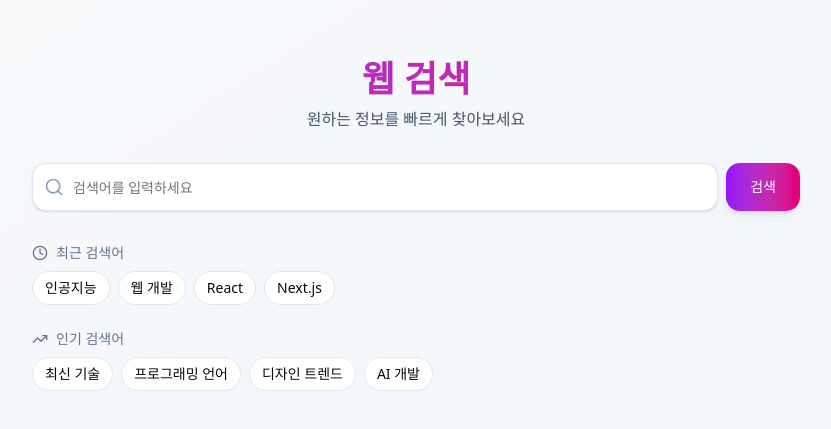
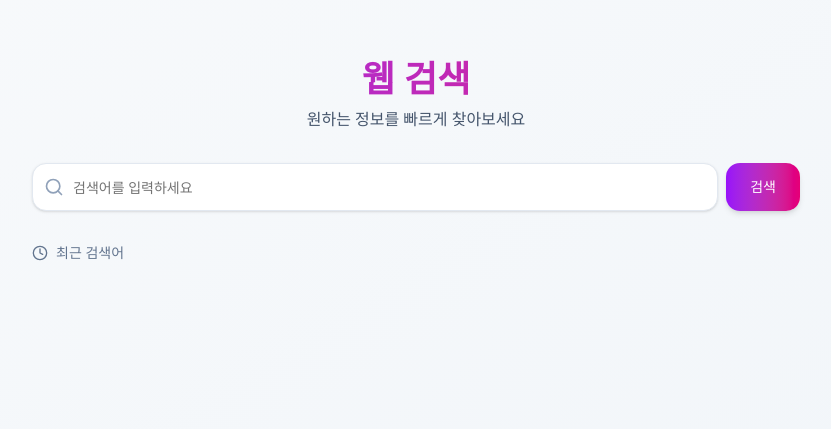
Before and after one commit to Practical-Coding-Team3/Practical_Coding, a Next.js app in the folder client/: page / in a window 1280 px wide. Shown: the part 157-586 px from the top of the page, without its empty margins (224-1055 px from the left). Built offline with nearby package versions, Linux system fonts and the light colour scheme.

Commit message:
최근 검색어 기능 제공

```diff
--- a/client/app/page.tsx
+++ b/client/app/page.tsx
@@ -2,11 +2,13 @@
 
 import type React from "react"
 import axios from "axios"
-import { useState, useRef } from "react"
+import { useState, useRef, useEffect } from "react"
 import { Search, Loader2, ArrowRight, Clock, TrendingUp } from "lucide-react"
 import { Button } from "@/components/ui/button"
 import { Input } from "@/components/ui/input"
 import { motion, AnimatePresence } from "framer-motion"
+const RECENT_SEARCHES_KEY = 'recentSearches';
+const MAX_RECENT_SEARCHES = 5; // 저장할 최대 최근 검색어 개수
 
 
 export default function SearchBrowser() {
@@ -15,19 +17,39 @@ export default function SearchBrowser() {
   const [hasSearched, setHasSearched] = useState(false)
   const [results, setResults] = useState<any[]>([])
   const [isSearching, setIsSearching] = useState(false)
-  const [recentSearches] = useState(["인공지능", "웹 개발", "React", "Next.js"])
-  const [trendingSearches] = useState(["최신 기술", "프로그래밍 언어", "디자인 트렌드", "AI 개발"])
+  // const [recentSearches] = useState(["인공지능", "웹 개발", "React", "Next.js"])
+  const [recentSearches, setRecentSearches] = useState<string[]>([]);
+
+  useEffect(() => {
+    const storedSearches = localStorage.getItem(RECENT_SEARCHES_KEY);
+    if (storedSearches) {
+      setRecentSearches(JSON.parse(storedSearches));
+    }
+  }, [query])
+
+
+  const saveRecentSearch = (newQuery: string) => {
+    if (newQuery.trim() === '') return;
+    // 기존 검색어 목록 불러오기
+    const storedSearches = localStorage.getItem(RECENT_SEARCHES_KEY);
+    const recentSearches = storedSearches ? JSON.parse(storedSearches) : [];
+    // 중복된 검색어 제거 후 새로운 검색어 추가
+    const updatedSearches = [
+      newQuery,
+      ...recentSearches.filter((q: string) => q !== newQuery),
+    ].slice(0, MAX_RECENT_SEARCHES);
+    // 업데이트된 목록 로컬 스토리지에 저장
+    localStorage.setItem(RECENT_SEARCHES_KEY, JSON.stringify(updatedSearches));
+  };
 
   const handleSearch = async (e: React.FormEvent) => {
     e.preventDefault()
     if (!query.trim()) return
+    setIsSearching(true)
+    console.log(inputRef.current?.value)
+    saveRecentSearch(query);
 
-    setIsSearching(true)
-
-    const response = await axios.post("http://localhost:8000/text", { text: query });
-
-
-
+    // const response = await axios.post("http://localhost:8000/text", { text: query });
     // 검색 효과를 위한 타임아웃
     setTimeout(() => {
       // 가상 검색 결과
@@ -90,8 +112,7 @@ export default function SearchBrowser() {
     <main className="min-h-screen bg-gradient-to-br from-slate-50 to-slate-100 dark:from-slate-900 dark:to-slate-800 p-4 transition-all duration-300">
       <div className="max-w-5xl mx-auto">
         <div
-          className={`w-full max-w-3xl mx-auto transition-all duration-500 ease-in-out ${
-            hasSearched ? "pt-4" : "pt-[25vh]"
+          className={`w-full max-w-3xl mx-auto transition-all duration-500 ease-in-out ${hasSearched ? "pt-4" : "pt-[25vh]"
             }`}
         >
           {!hasSearched && (
@@ -150,13 +171,22 @@ export default function SearchBrowser() {
                 </div>
               </div>
 
-              <div>
+            </div>
+          )}
+
+          <AnimatePresence>
+            {hasSearched && (
+              <motion.div initial={{ opacity: 0, y: 20 }} animate={{ opacity: 1, y: 0 }} className="mt-8 space-y-4">
+
+                {hasSearched && (
+                  <div className="mt-8">
+                    <div className="mb-6">
                       <div className="flex items-center text-sm text-slate-500 dark:text-slate-400 mb-2">
-                  <TrendingUp className="h-4 w-4 mr-2" />
-                  <span>인기 검색어</span>
+                        <Clock className="h-4 w-4 mr-2" />
+                        <span>최근 검색어</span>
                       </div>
                       <div className="flex flex-wrap gap-2">
-                  {trendingSearches.map((term, index) => (
+                        {recentSearches.map((term, index) => (
                           <button
                             key={index}
                             className="px-3 py-1.5 bg-white dark:bg-slate-800 rounded-full text-sm border border-slate-200 dark:border-slate-700 hover:bg-slate-100 dark:hover:bg-slate-700 transition-colors"
@@ -170,12 +200,9 @@ export default function SearchBrowser() {
                         ))}
                       </div>
                     </div>
+
                   </div>
                 )}
-
-          <AnimatePresence>
-            {hasSearched && (
-              <motion.div initial={{ opacity: 0, y: 20 }} animate={{ opacity: 1, y: 0 }} className="mt-8 space-y-4">
                  <p className="text-sm text-slate-500 dark:text-slate-400 mb-4">
                   "{query}"에 대한 검색 결과 {results.length}개
                 </p>
--- /dev/null
+++ b/client/app/search.tsx
@@ -0,0 +1,5 @@
+export default function Search(){
+    return (
+        <div> HELLO </div>
+    )
+}
```
Also changed, not shown: 1 other file (tests, documents, lock files or other folders). Lines whose indentation alone changed are shown as unchanged.
